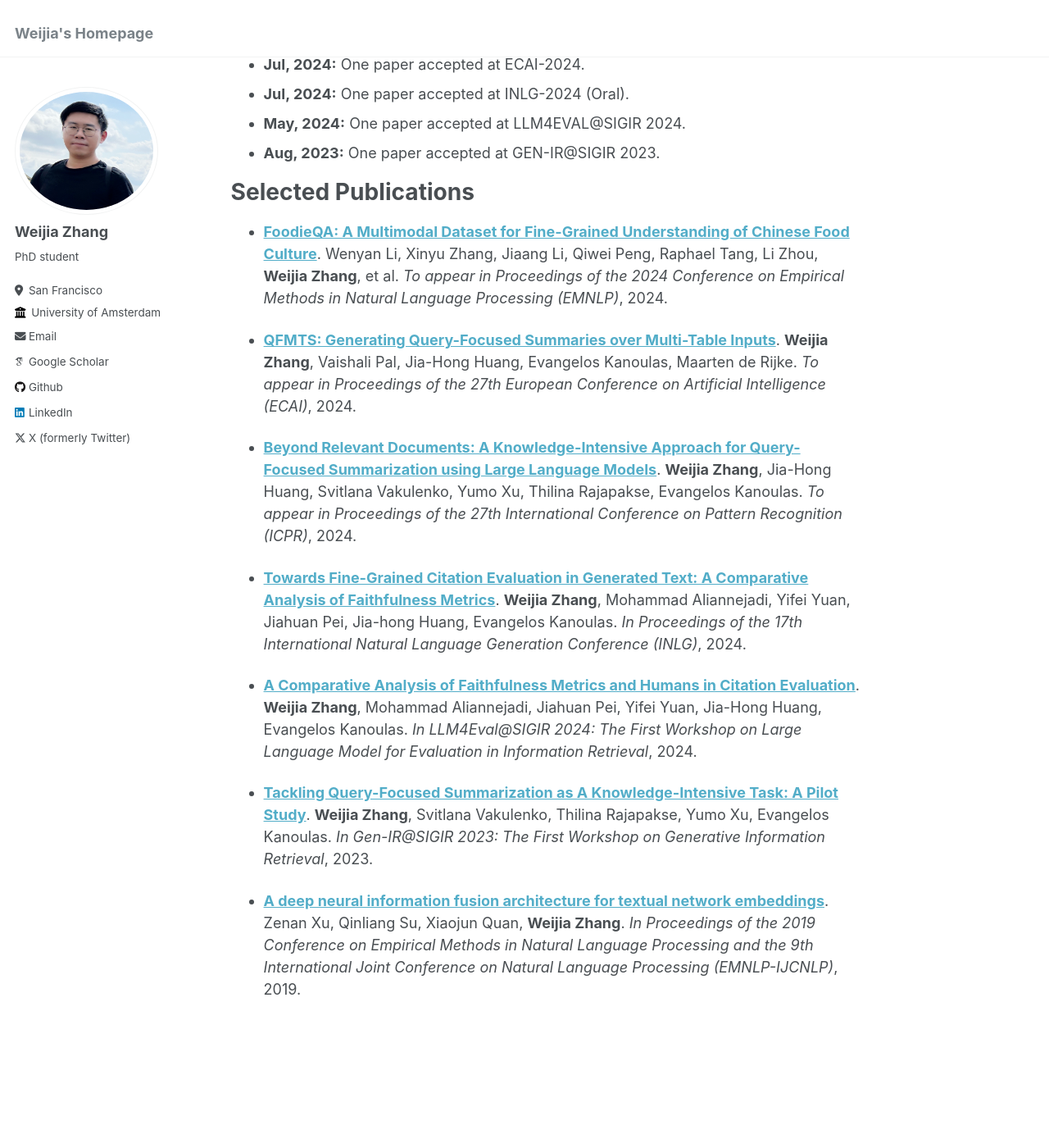
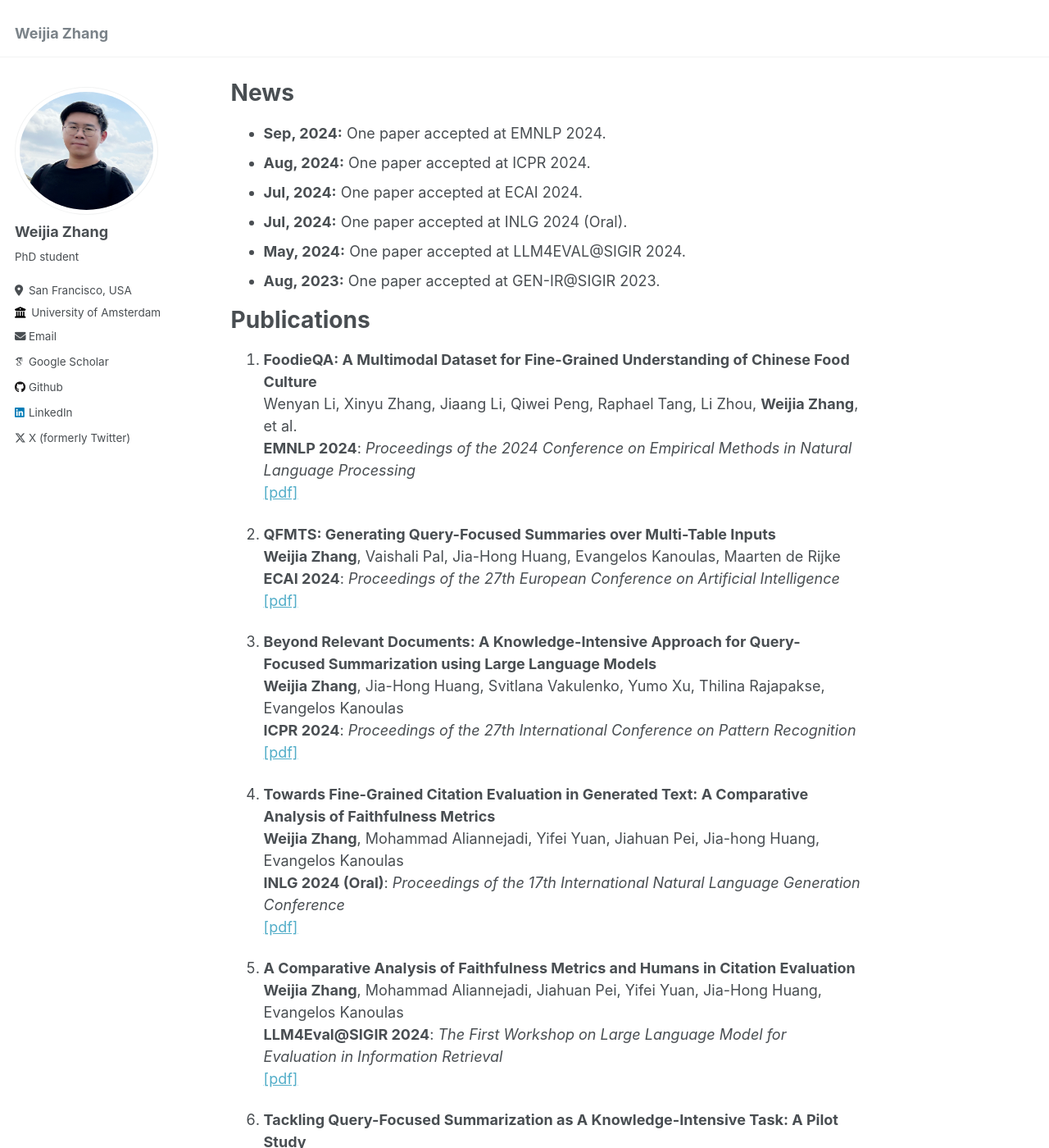
Before and after one commit to wjzhang392/wjzhang392.github.io, a Jekyll site: the page built from _pages/about.md, in a window 1280 px wide and 1400 px high, scrolled down 487 px. Shown: the whole window at 82% size. Built offline with Jekyll 4.4.1, drawn with Linux system fonts in a browser that asks for light colours; some web fonts are replaced; some of the changed text lies outside the part shown.

Commit message:
Update about.md

```diff
--- a/_config.yml
+++ b/_config.yml
@@ -8,13 +8,13 @@
 
 # Basic Site Settings
 locale                   : "en-US"
-title                    : "Weijia's Homepage"
+title                    : "Weijia Zhang"
 title_separator          : "-"
 name                     : &name "Weijia Zhang"
-description              : &description "PhD student"
+description              : &description "PhD candidate at the University of Amsterdam"
 url                      : https://wjzhang392.github.io # the base hostname & protocol for your site e.g. "https://mmistakes.github.io"
 baseurl                  : "" # the subpath of your site, e.g. "/blog"
-repository               : "academicpages/academicpages.github.io"
+repository               : "wjzhang392/wjzhang392.github.io"
 
 # Site Author - The following control what appear as part of the author content on the side bar.
 #               If a field is blank the icon and link will not appear, otherwise it will be shown.
@@ -25,7 +25,7 @@ author:
   name             : "Weijia Zhang"
   pronouns         : # example: "he/him"
   bio              : "PhD student"
-  location         : "San Francisco"
+  location         : "San Francisco, USA"
   employer         : "University of Amsterdam"
   uri              : # URL
   email            : "weijia.zhangplus@gmail.com"
--- a/_pages/about.md
+++ b/_pages/about.md
@@ -1,54 +1,70 @@
 ---
 permalink: /
-title: ""
+title: "Weijia Zhang"
 author_profile: true
 redirect_from:
   - /about/
   - /about.html
 ---
-I am Weijia Zhang, a PhD student at [Information Retrieval Lab](https://irlab.science.uva.nl/), University of Amsterdam. I am working with [Prof. Evangelos Kanoulas](https://staff.fnwi.uva.nl/e.kanoulas/). I obtained my M.Eng. and B.Eng. degrees from the School of Electronics and Infomation Technology at [Sun Yat-sen University](https://www.sysu.edu.cn/sysuen/), Guangzhou, China. You can find the details in my [Curriculum Vitae](../files/cv.pdf).
+I am Weijia Zhang, a final-year Ph.D. candidate at [Information Retrieval Lab](https://irlab.science.uva.nl/), University of Amsterdam. I am honored to be supervised by [Prof. Evangelos Kanoulas](https://staff.fnwi.uva.nl/e.kanoulas/). I obtained my M.Eng. and B.Eng. degrees from the School of Electronics and Infomation Technology at [Sun Yat-sen University](https://www.sysu.edu.cn/sysuen/), Guangzhou, China. My curriculum vitae is available [here](../files/cv.pdf).
 
 Research Interests
 ----
 
 My primary research focuses on natural language generation (NLG) and large language models (LLMs). I specialize in retrieval-augmented generation (RAG), hallucination evaluation, and query-focused summarization (QFS).
 
+<span style="color:red">I am actively seeking industrial positions for 2025, with a preference for opportunities in San Francisco. Please feel free to reach out if you believe I could be a good fit!</span>.
+
+[[Email]](mailto:weijia.zhangplus@gmail.com)
+[[Google Scholar]](https://scholar.google.com/citations?user=eGRikvEAAAAJ&hl=en) [[LinkedIn]](https://www.linkedin.com/in/weijia-zhang-ab3482172/)
 
 News
 ======
-- **Sep, 2024:** One paper accepted at EMNLP-2024.
-- **Aug, 2024:** One paper accepted at ICPR-2024.
-- **Jul, 2024:** One paper accepted at ECAI-2024.
-- **Jul, 2024:** One paper accepted at INLG-2024 (Oral).
+- **Sep, 2024:** One paper accepted at EMNLP 2024.
+- **Aug, 2024:** One paper accepted at ICPR 2024.
+- **Jul, 2024:** One paper accepted at ECAI 2024.
+- **Jul, 2024:** One paper accepted at INLG 2024 (Oral).
 - **May, 2024:** One paper accepted at LLM4EVAL@SIGIR 2024.
 - **Aug, 2023:** One paper accepted at GEN-IR@SIGIR 2023.
 
-Selected Publications
+Publications
 ======
 
-- [**FoodieQA: A Multimodal Dataset for Fine-Grained Understanding of Chinese Food Culture**](https://arxiv.org/abs/2406.11030).
+1. **FoodieQA: A Multimodal Dataset for Fine-Grained Understanding of Chinese Food Culture**
 Wenyan Li, Xinyu Zhang, Jiaang Li, Qiwei Peng, Raphael Tang, Li Zhou, **Weijia Zhang**, et al.
-_To appear in Proceedings of the 2024 Conference on Empirical Methods in Natural Language Processing (EMNLP)_, 2024.
+**EMNLP 2024**: _Proceedings of the 2024 Conference on Empirical Methods in Natural Language Processing_
+[[pdf]](https://arxiv.org/abs/2406.11030)
 
-- [**QFMTS: Generating Query-Focused Summaries over Multi-Table Inputs**](https://arxiv.org/abs/2405.05109).
-**Weijia Zhang**, Vaishali Pal, Jia-Hong Huang, Evangelos Kanoulas, Maarten de Rijke. _To appear in Proceedings of the 27th European Conference on Artificial Intelligence (ECAI)_, 2024.
+1. **QFMTS: Generating Query-Focused Summaries over Multi-Table Inputs**
+**Weijia Zhang**, Vaishali Pal, Jia-Hong Huang, Evangelos Kanoulas, Maarten de Rijke
+**ECAI 2024**: _Proceedings of the 27th European Conference on Artificial Intelligence_
+[[pdf]](https://arxiv.org/abs/2405.05109)
 
-- [**Beyond Relevant Documents: A Knowledge-Intensive Approach for Query-Focused Summarization using Large Language Models**](https://arxiv.org/abs/2408.10357).
-**Weijia Zhang**, Jia-Hong Huang, Svitlana Vakulenko, Yumo Xu, Thilina Rajapakse, Evangelos Kanoulas.
-_To appear in Proceedings of the 27th International Conference on Pattern Recognition (ICPR)_, 2024.
+1. **Beyond Relevant Documents: A Knowledge-Intensive Approach for Query-Focused Summarization using Large Language Models**
+**Weijia Zhang**, Jia-Hong Huang, Svitlana Vakulenko, Yumo Xu, Thilina Rajapakse, Evangelos Kanoulas
+**ICPR 2024**: _Proceedings of the 27th International Conference on Pattern Recognition_
+[[pdf]](https://arxiv.org/abs/2408.10357)
 
-- [**Towards Fine-Grained Citation Evaluation in Generated Text: A Comparative Analysis of Faithfulness Metrics**](https://aclanthology.org/2024.inlg-main.35/).
-**Weijia Zhang**, Mohammad Aliannejadi, Yifei Yuan, Jiahuan Pei, Jia-hong Huang, Evangelos Kanoulas. _In Proceedings of the 17th International Natural Language Generation Conference (INLG)_, 2024.
+1. **Towards Fine-Grained Citation Evaluation in Generated Text: A Comparative Analysis of Faithfulness Metrics**
+**Weijia Zhang**, Mohammad Aliannejadi, Yifei Yuan, Jiahuan Pei, Jia-hong Huang, Evangelos Kanoulas
+**INLG 2024 (Oral)**: _Proceedings of the 17th International Natural Language Generation Conference_
+[[pdf]](https://aclanthology.org/2024.inlg-main.35/)
 
-- [**A Comparative Analysis of Faithfulness Metrics and Humans in Citation Evaluation**](https://arxiv.org/abs/2408.12398).
-**Weijia Zhang**, Mohammad Aliannejadi, Jiahuan Pei, Yifei Yuan, Jia-Hong Huang, Evangelos Kanoulas.
-_In LLM4Eval@SIGIR 2024: The First Workshop on Large Language Model for Evaluation in Information Retrieval_, 2024.
+1. **A Comparative Analysis of Faithfulness Metrics and Humans in Citation Evaluation**
+**Weijia Zhang**, Mohammad Aliannejadi, Jiahuan Pei, Yifei Yuan, Jia-Hong Huang, Evangelos Kanoulas
+**LLM4Eval@SIGIR 2024**: _The First Workshop on Large Language Model for Evaluation in Information Retrieval_
+[[pdf]](https://arxiv.org/abs/2408.12398)
 
-- [**Tackling Query-Focused Summarization as A Knowledge-Intensive Task: A Pilot Study**](https://arxiv.org/abs/2112.07536).
-**Weijia Zhang**, Svitlana Vakulenko, Thilina Rajapakse, Yumo Xu, Evangelos Kanoulas.
-_In Gen-IR@SIGIR 2023: The First Workshop on Generative Information Retrieval_, 2023.
+1. **Tackling Query-Focused Summarization as A Knowledge-Intensive Task: A Pilot Study**
+**Weijia Zhang**, Svitlana Vakulenko, Thilina Rajapakse, Yumo Xu, Evangelos Kanoulas
+**Gen-IR@SIGIR 2023**: _The First Workshop on Generative Information Retrieval_
+[[pdf]](https://arxiv.org/abs/2112.07536)
 
+1. **A Deep Neural Information Fusion Architecture for Textual Network Embeddings**
+Zenan Xu, Qinliang Su, Xiaojun Quan, **Weijia Zhang**
+**EMNLP-IJCNLP 2019**: _Proceedings of the 2019 Conference on Empirical Methods in Natural Language Processing and the 9th International Joint Conference on Natural Language Processing_
+[[pdf]](https://aclanthology.org/D19-1476/)
 
-- [**A deep neural information fusion architecture for textual network embeddings**](https://aclanthology.org/D19-1476/).
-Zenan Xu, Qinliang Su, Xiaojun Quan, **Weijia Zhang**.
-_In Proceedings of the 2019 Conference on Empirical Methods in Natural Language Processing and the 9th International Joint Conference on Natural Language Processing (EMNLP-IJCNLP)_, 2019.
+Contact
+======
+* Email: weijia.zhangplus AT gmail.com
```
